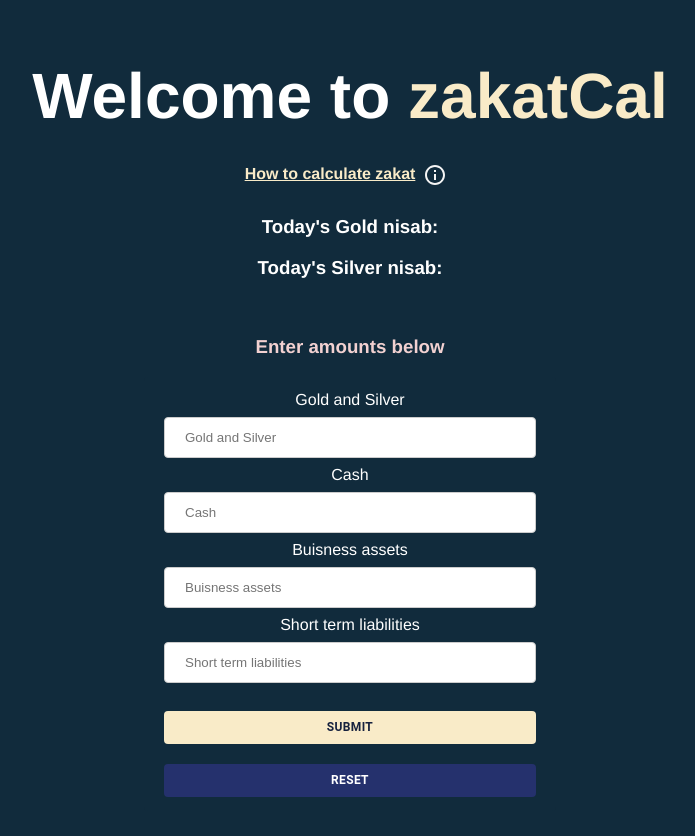
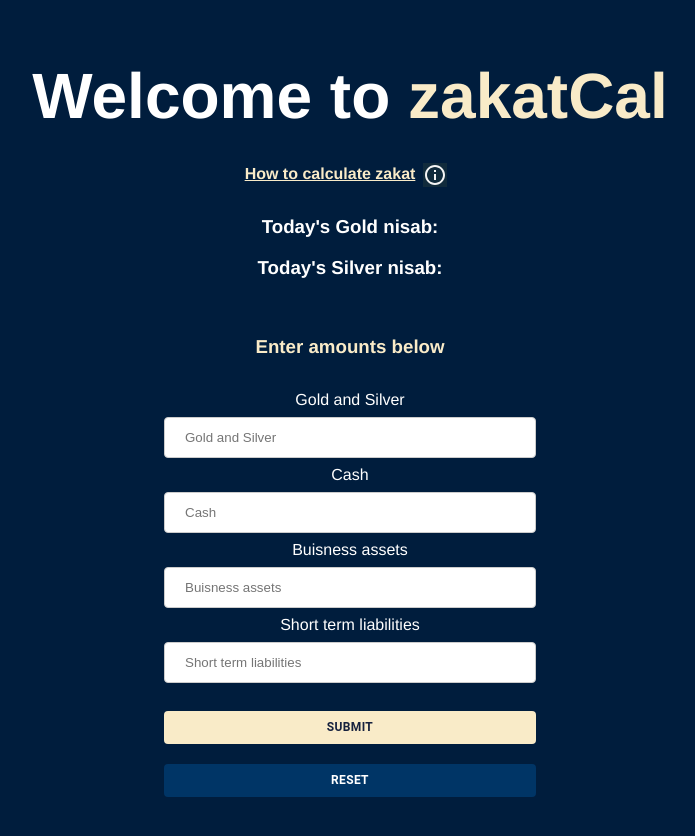
Before and after one commit to ebrimaconta/zakat-calculator, a Next.js app: page / in a window 1280 px wide. Shown: the top 836 px of the page, without its empty margins (290-985 px from the left). Built offline with nearby package versions, Linux system fonts and the light colour scheme.

Commit message:
small ui changes

```diff
--- a/components/Home/Calculator/CalculatorForm.js
+++ b/components/Home/Calculator/CalculatorForm.js
@@ -5,7 +5,6 @@ import * as yup from 'yup'
 
 export const CalculatorForm = () => {
   const [dueAmount, calculateAmount] = useState('')
-
   const validationSchema = yup.object().shape({
     goldSilver: yup.number().required('Please enter a amount'),
     cash: yup.number().required('Please enter a amount'),
@@ -25,7 +24,11 @@ export const CalculatorForm = () => {
       const totalDue = Math.round(
         (values.buisnessAssets + values.cash + values.goldSilver - values.liabilities) * 0.025
       )
-      calculateAmount('Zakat due: £' + totalDue)
+      if (totalDue < 0) {
+        calculateAmount('You have no zakat due')
+      } else {
+        calculateAmount('Zakat due: £' + totalDue)
+      }
     },
     onReset: () => {
       calculateAmount(false)
@@ -79,6 +82,7 @@ export const CalculatorForm = () => {
           <ResetButton type="reset">Reset</ResetButton>
         </Form>
       </Formik>
+
       <Due>{dueAmount}</Due>
     </Div>
   )
--- a/components/Home/Calculator/CalculatorForm.styled.js
+++ b/components/Home/Calculator/CalculatorForm.styled.js
@@ -5,7 +5,7 @@ import { Field } from 'formik'
 
 export const Form = styled.form`
   width: 30%;
-  background-color: #112b3c;
+  background-color: inherit;
   color: white;
   padding: 14px 20px;
   margin: 8px 0;
@@ -19,12 +19,11 @@ export const Form = styled.form`
 `
 export const Div = styled.div`
   border-radius: 5px;
-  background-color: #f2f2f2;
   padding: 20px;
   justify-content: center;
   text-align: center;
   vertical-align: middle;
-  background-color: #112b3c;
+  background-color: inherit;
 `
 export const Input = styled(Field)`
   width: 100%;
@@ -36,7 +35,7 @@ export const Input = styled(Field)`
   box-sizing: border-box;
 `
 export const H3 = styled.h3`
-  color: #f2d1d1;
+  color: #f9ebc8;
 `
 export const Information = styled.h4`
   color: #f9ebc8;
@@ -46,7 +45,7 @@ export const NisabBanner = styled.div`
   text-align: center;
 `
 export const Due = styled.p`
-  color: #f2d1d1;
+  color: #f9ebc8;
   font-size: 30px;
   font-weight: 900;
 `
@@ -72,7 +71,7 @@ export const ResetButton = styled(Button)`
     font-weight: bold;
     color: white;
     margin-top: 20px;
-    background: #25316D;
+    background: #003566;
     &:hover {
       background-color: #b7d3df;
     }
--- a/components/styles/Global.styled.js
+++ b/components/styles/Global.styled.js
@@ -6,9 +6,9 @@ const GlobalStyle = createGlobalStyle`
   body {
     margin: 0;
     padding: 0;
-    background-color: #112B3C;
+    background-color: #001d3d;
     font-family: Open-Sans, Helvetica, Sans-Serif;
   }
-`;
+`
 
 export default GlobalStyle;
```
Also changed, not shown: 2 other files (tests, documents, lock files or other folders).
